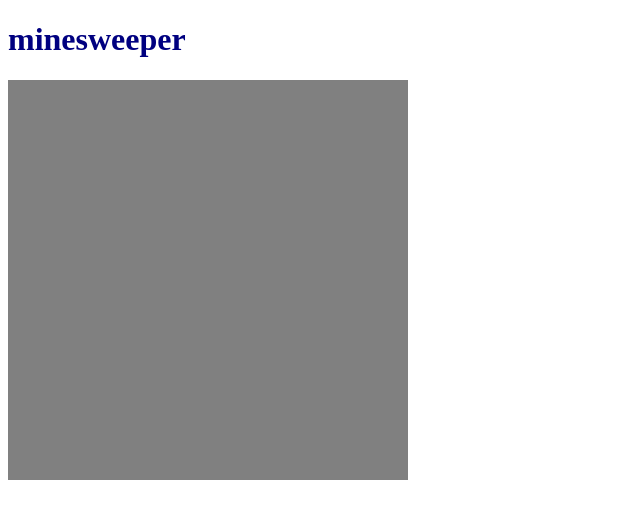
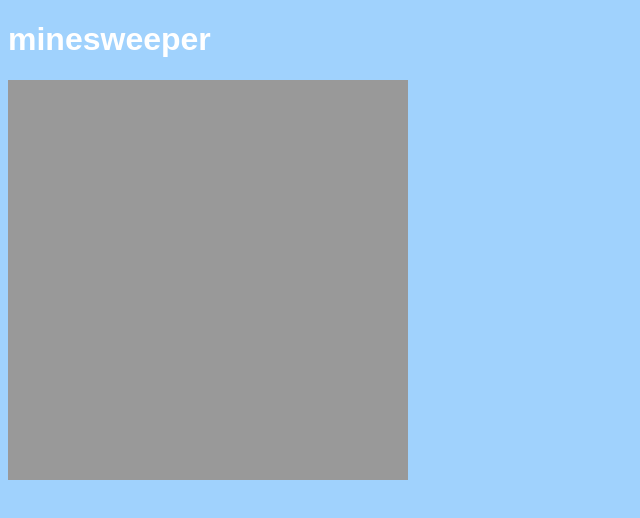
Before and after one commit to 3oysen/minesweeper-game, a website: page index.html in a window 1280 px wide. Shown: the whole page, without its empty margins (0-640 px from the left). Drawn offline with Linux system fonts and the light colour scheme.

Commit message:
added file organization for the sass folder structure

```diff
--- /dev/null
+++ b/styles/_base.scss
@@ -0,0 +1,18 @@
+@import "variables";
+
+h1 {
+	color: $primary-color;
+}
+
+.grid {
+	height: 400px;
+	width: 400px;
+	display: flex;
+	flex-wrap: wrap;
+	background-color: $grid-color;
+
+	div {
+		height: 40px;
+		width: 40px;
+	}
+}
--- /dev/null
+++ b/styles/_variables.scss
@@ -0,0 +1,10 @@
+$fonts: "Poppins", Helvertica, sans-serif;
+$spacing: 2rem;
+
+//colors
+$bgc-color: #a0d2fd;
+$primary-color: #ffffff;
+$secondary-color: #000000;
+
+$grid-color: #999;
+$grid-color-border: #119da4;
--- a/styles/style.scss
+++ b/styles/style.scss
@@ -1,16 +1,8 @@
-h1 {
-	color: navy;
+@import "base";
+@import "variables";
+
+body {
+	font-family: $fonts;
+	background-color: $bgc-color;
+	// height: 100vh;
 }
-
-.grid {
-	height: 400px;
-	width: 400px;
-	display: flex;
-	flex-wrap: wrap;
-	background-color: grey;
-
-	div {
-		height: 40px;
-		width: 40px;
-	}
-}
```
Also changed, not shown: styles/style.css, 1 other file.
